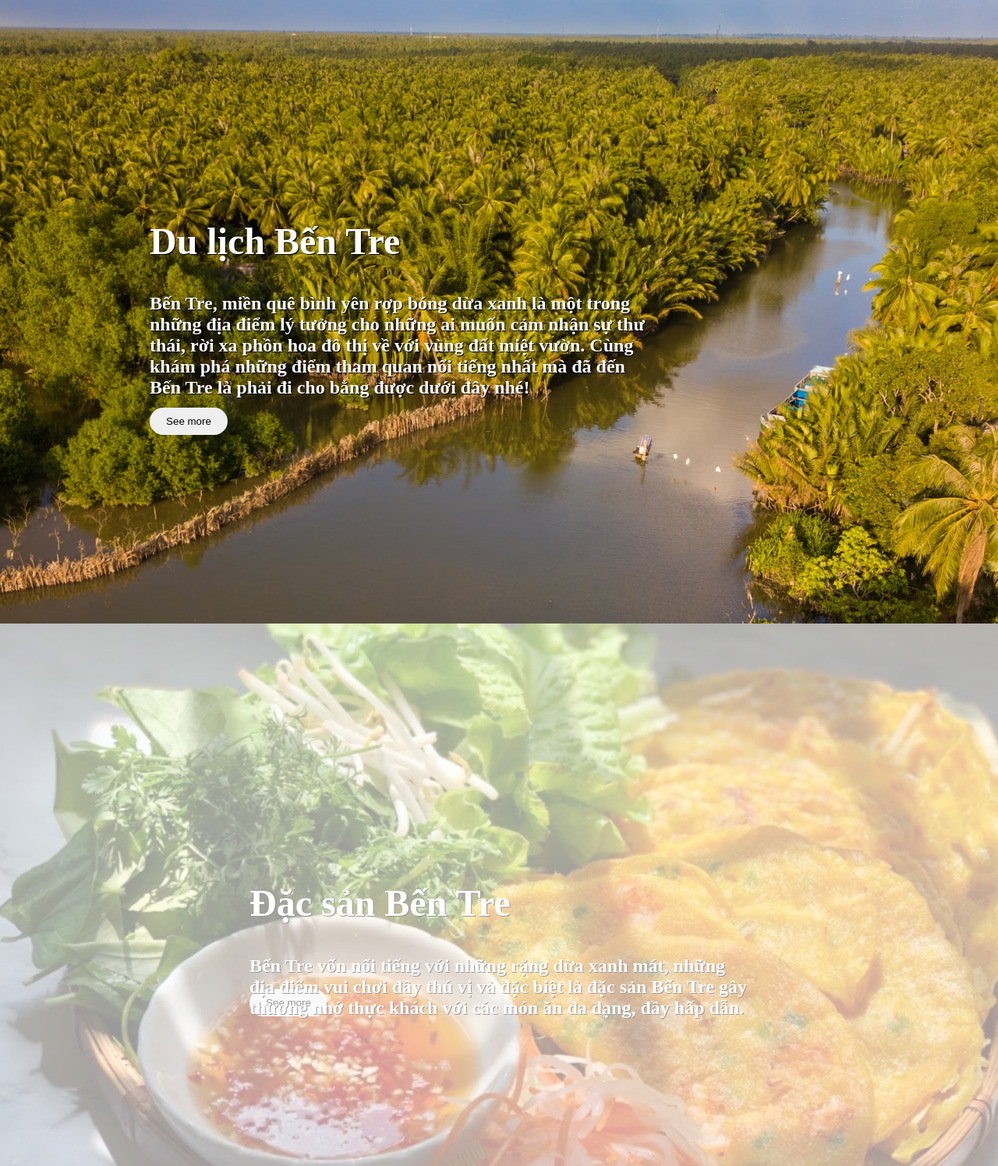
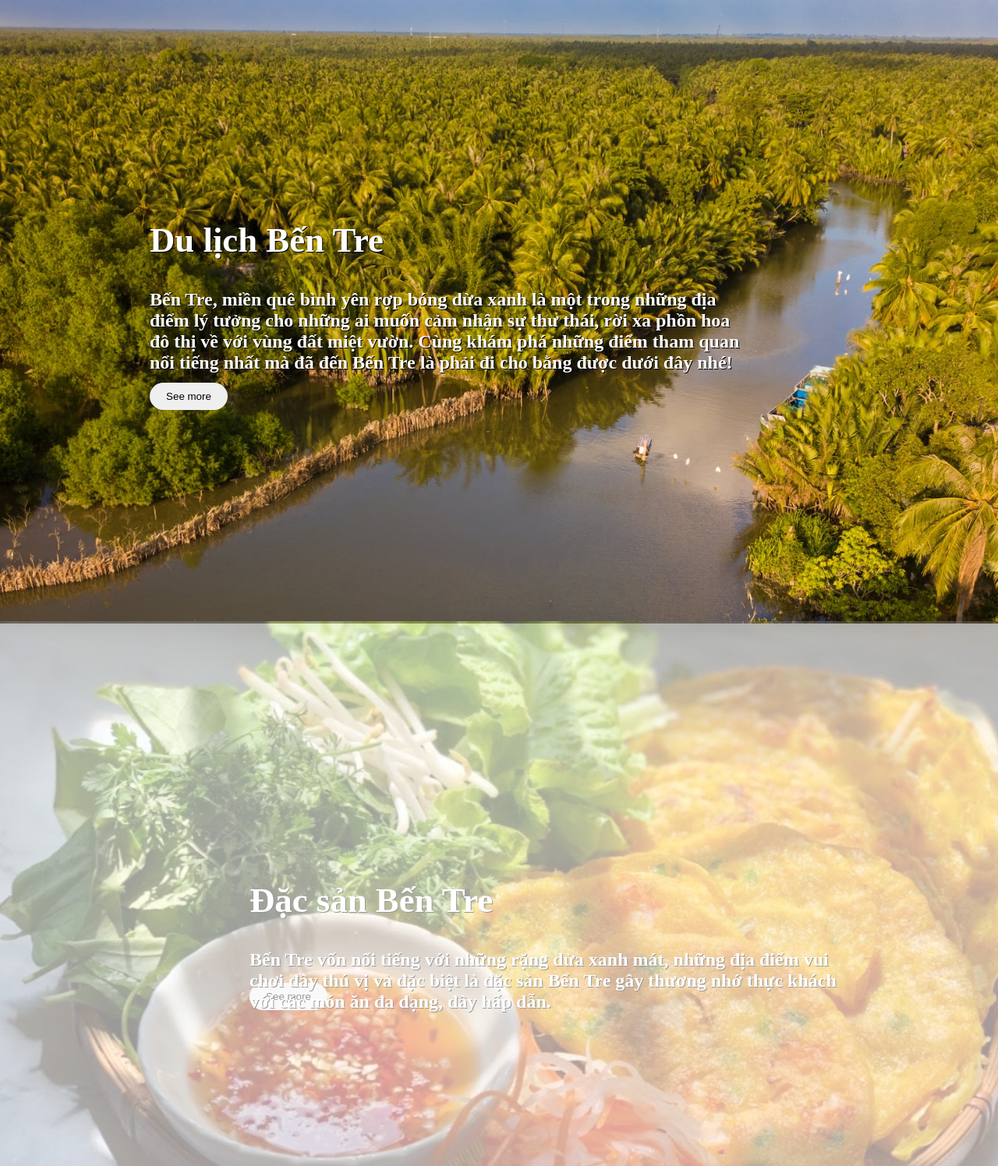
Before and after one commit to huymai2k8/gioithieudiaphuong, a plain HTML site: page index.html in a window 1280 px wide. Shown: the top 1496 px of the page at 78% size. Drawn offline with nearby package versions, Linux system fonts and the light colour scheme.

Commit message:
Update style.css

```diff
--- a/style.css
+++ b/style.css
@@ -59,12 +59,12 @@ li{
     transform: translate(0px,50px);
     transition: all 2s;
     text-shadow: 1px 1px black;
-    width: 50%;
+    width: 60%;
     margin-left: 15%;
 }
 .content1 h1{
     margin-top: -0px;
-    font-size: 300%;
+    font-size: 280%;
     padding-top: 22%;
 }
 .content1 h2{
@@ -124,13 +124,13 @@ li{
     transform: translate(0px,50px);
     transition: all 2s;
     text-shadow: 1px 1px black;
-    width: 50%;
+    width: 60%;
     margin-left: 25%;
 }
 .content2 h1{
 
     padding-top: 22%;
-    font-size: 300%;
+    font-size: 280%;
 }
 .content2 h2{
 
@@ -190,13 +190,13 @@ li{
     transform: translate(0px,50px);
     transition: all 2s;
     text-shadow: 1px 1px black;
-    width: 50%;
+    width: 60%;
     margin-left: 15%;
 }
 .content3 h1{
 
     padding-top: 25%;
-    font-size: 300%;
+    font-size: 280%;
 }
 .content3 h2{
 
```
